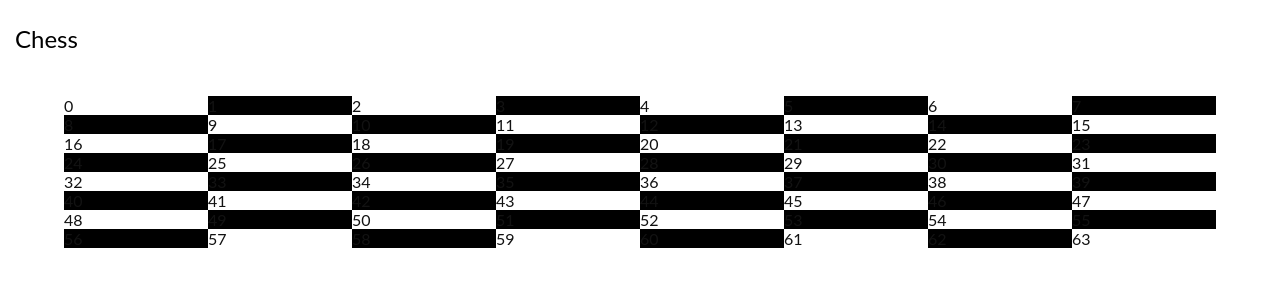
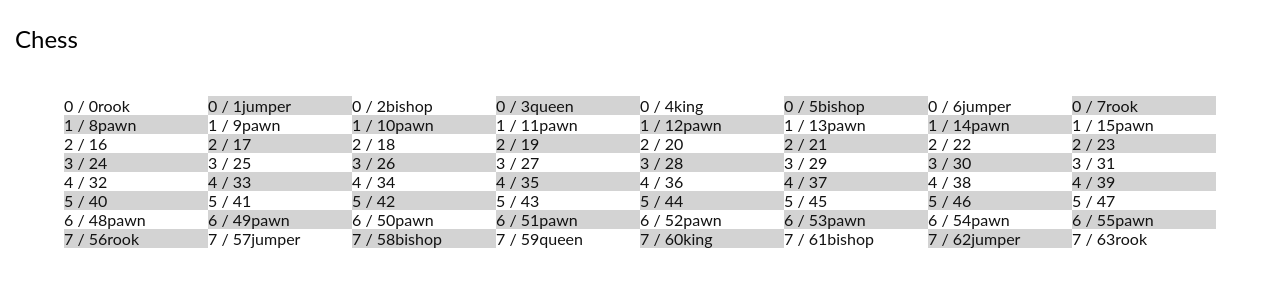
Before and after one commit to Aragor70/NiChess, a React (Create React App) app in the folder client/: page / in a window 1280 px wide. Shown: the top 300 px of the page. Built offline with nearby package versions, Linux system fonts and the light colour scheme.

Commit message:
Implemented colors, soldiers and types

```diff
--- a/client/src/interface/Field.tsx
+++ b/client/src/interface/Field.tsx
@@ -1,31 +1,141 @@
 import React, { Fragment, useEffect, useState } from 'react';
-
 
 
 
 
 const Field = ({ index }: any) => {
 
+
+    const [content, setContent] = useState({
+        position: {
+            y: 0,
+            x: 0
+        },
+        color: ''
+    })
+    const [figure, setFigure] = useState({
+        player: 0,
+        type: ''
+    })
+
     const [row, setRow] = useState<number | null>(null)
 
     useEffect(() => {
+        let y = Math.floor((index * 8) / 64)
 
-        setRow(Math.floor((index * 8) / 64))
+        setRow(y)
+
+        setContent({
+            ...content,
+            position: { y, x: index },
+            color: y % 2 === 0 ? index % 2 === 0 ? '#fff' : 'lightgrey' : index % 2 !== 0 ? '#fff' : 'lightgrey',
+
+        })
+
+        if (index >= 8 && index <= 15) setFigure({
+            player: 2,
+            type: 'pawn'
+        })
+        if (index === 0) setFigure({
+            player: 2,
+            type: 'rook'
+        })
+        if (index === 1) setFigure({
+            player: 2,
+            type: 'jumper'
+        })
+        if (index === 2) setFigure({
+            player: 2,
+            type: 'bishop'
+        })
+        if (index === 3) setFigure({
+            player: 2,
+            type: 'queen'
+        })
+        if (index === 4) setFigure({
+            player: 2,
+            type: 'king'
+        })
+        if (index === 5) setFigure({
+            player: 2,
+            type: 'bishop'
+        })
+        if (index === 6) setFigure({
+            player: 2,
+            type: 'jumper'
+        })
+        if (index === 7) setFigure({
+            player: 2,
+            type: 'rook'
+        })
+
+        if (index >= 48 && index <= 55) setFigure({
+            player: 1,
+            type: 'pawn'
+        })
+        if (index === 56) setFigure({
+            player: 1,
+            type: 'rook'
+        })
+        if (index === 57) setFigure({
+            player: 1,
+            type: 'jumper'
+        })
+        if (index === 58) setFigure({
+            player: 1,
+            type: 'bishop'
+        })
+        if (index === 59) setFigure({
+            player: 1,
+            type: 'queen'
+        })
+        if (index === 60) setFigure({
+            player: 1,
+            type: 'king'
+        })
+        if (index === 61) setFigure({
+            player: 1,
+            type: 'bishop'
+        })
+        if (index === 62) setFigure({
+            player: 1,
+            type: 'jumper'
+        })
+        if (index === 63) setFigure({
+            player: 1,
+            type: 'rook'
+        })
+
 
         return () => {
             setRow(null)
+            setContent({
+                position: {
+                    y: 0,
+                    x: 0
+                },
+                color: ''
+            })
+            setFigure({
+                player: 0,
+                type: ''
+            })
         }
-    }, [setRow])
-    console.log(row)
+    }, [setRow, setContent, setFigure])
+
+
+
+    const { position, color } = content
+
 
     return (
-        row !== null && row % 2 === 0 ? <Fragment>
-            <div className="field-content" style={ index % 2 === 0 ? { backgroundColor: '#fff' } : { backgroundColor: '#000' }}>
-                {index}
-            </div>
-        </Fragment> : <Fragment>
-            <div className="field-content" style={ index % 2 !== 0 ? { backgroundColor: '#fff' } : { backgroundColor: '#000' }}>
-                {index}
+        <Fragment>
+            <div className="field-content" style={ { backgroundColor: color }}>
+
+                {position.y} / {position.x}
+
+                {figure.type}
+
             </div>
         </Fragment>
     );
--- a/client/src/interface/Game.tsx
+++ b/client/src/interface/Game.tsx
@@ -12,6 +12,7 @@ const Game = () => {
     useEffect(() => {
         setFields(new Array(64).fill(0))
     }, [])
+
 
 
     console.log(fields)
--- a/client/src/style/field.css
+++ b/client/src/style/field.css
@@ -3,4 +3,5 @@
     width: 12.5%;
     height: auto;
     float: left;
+    position: relative;
 }
```
Also changed, not shown: client/src/interface/soldiers/Bishop.tsx (added, +18 -0 lines), client/src/interface/soldiers/Jumper.tsx (added, +18 -0 lines), client/src/interface/soldiers/King.tsx (added, +18 -0 lines), client/src/interface/soldiers/Pawn.tsx (added, +18 -0 lines), client/src/interface/soldiers/Queen.tsx (added, +18 -0 lines), client/src/interface/soldiers/Rook.tsx (added, +18 -0 lines).
